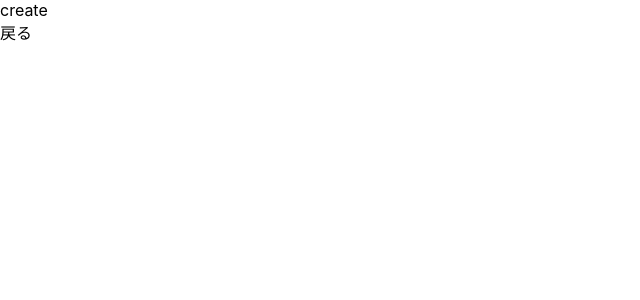
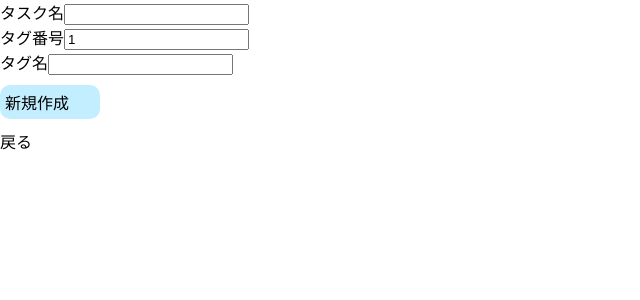
Before and after one commit to KNR1009/recoil-usequery, a Next.js app: page /todo/create in a window 1280 px wide. Shown: the top 300 px of the page, without its empty margins (0-640 px from the left). Built offline with nearby package versions, Linux system fonts and the light colour scheme.

Commit message:
新規作成用フォームの導入

```diff
--- a/components/pages/todo/create.tsx
+++ b/components/pages/todo/create.tsx
@@ -1,5 +1,81 @@
-import React from "react";
+import React, { useState } from "react";
+import { postTask } from "../../../interfaces/Task";
+import styled from "styled-components";
 
+// 新規作成用のコンポーネント
 export const CreateTodo = () => {
-  return <div>create</div>;
+  //追加用タスクの初期値
+  const initialTask: postTask = {
+    title: "",
+    tag: 1,
+    tag_name: "",
+  };
+  const [task, setTask] = useState<postTask>(initialTask);
+  const onChange = (e: React.ChangeEvent<HTMLInputElement>, mode: string) => {
+    switch (mode) {
+      case "title":
+        setTask({ ...task, title: e.target.value });
+        break;
+      case "tag_id":
+        setTask({ ...task, tag: Number(e.target.value) });
+        break;
+      case "tag_name":
+        setTask({ ...task, tag_name: e.target.value });
+    }
+  };
+
+  const onClick = () => {
+    console.log(task);
+  };
+
+  return (
+    <CreateContainer>
+      <div className="input-area">
+        <label>タスク名</label>
+        <input
+          type="text"
+          value={task.title}
+          onChange={(e) => {
+            onChange(e, "title");
+          }}
+        />
+      </div>
+      <div className="input-area">
+        <label>タグ番号</label>
+        <input
+          type="text"
+          onChange={(e) => {
+            onChange(e, "tag_id");
+          }}
+          value={task.tag}
+        />
+      </div>
+      <div className="input-area">
+        <label>タグ名</label>
+        <input
+          type="text"
+          value={task.tag_name}
+          onChange={(e) => {
+            onChange(e, "tag_name");
+          }}
+        />
+      </div>
+      <div className="button" onClick={onClick}>
+        新規作成
+      </div>
+    </CreateContainer>
+  );
 };
+
+const CreateContainer = styled.div`
+  .button {
+    background-color: #c2eeff;
+    color: #000000;
+    padding: 5px;
+    margin-left: 10px;
+    border-radius: 10px;
+    cursor: pointer;
+    width: 100px;
+    margin: 10px 0;
+  }
+`;
--- a/components/pages/todo/index.tsx
+++ b/components/pages/todo/index.tsx
@@ -32,7 +32,7 @@ export const Todo: React.VFC<TodoProps> = ({ tasks }) => {
     <div>
       <div>Recoilのstateを更新</div>
       {TasksLists.map((task, index) => (
-        <Task key={index}>
+        <TaskContainer key={index}>
           <p>タスク名: {task.title} </p>
           <p
             className="task-delete"
@@ -42,7 +42,7 @@ export const Todo: React.VFC<TodoProps> = ({ tasks }) => {
           >
             削除
           </p>
-        </Task>
+        </TaskContainer>
       ))}
       {/* <Sample1Memo />
       <Sample2Memo /> */}
@@ -50,7 +50,7 @@ export const Todo: React.VFC<TodoProps> = ({ tasks }) => {
   );
 };
 
-const Task = styled.div`
+const TaskContainer = styled.div`
   display: flex;
   align-items: center;
 
--- a/interfaces/Task.ts
+++ b/interfaces/Task.ts
@@ -6,3 +6,5 @@ export type Task = {
   created_at: string;
   updated_at: string;
 };
+
+export type postTask = Omit<Task, "id" | "created_at" | "updated_at">;
--- a/package.json
+++ b/package.json
@@ -11,6 +11,7 @@
     "@heroicons/react": "^1.0.5",
     "@types/react-router-dom": "5.3.1",
     "axios": "0.21.1",
+    "babel-plugin-styled-components": "^2.0.2",
     "next": "12.0.10",
     "react": "17.0.2",
     "react-dom": "17.0.2",
```
Also changed, not shown: .babelrc (added), 1 other file (tests, documents, lock files or other folders).
